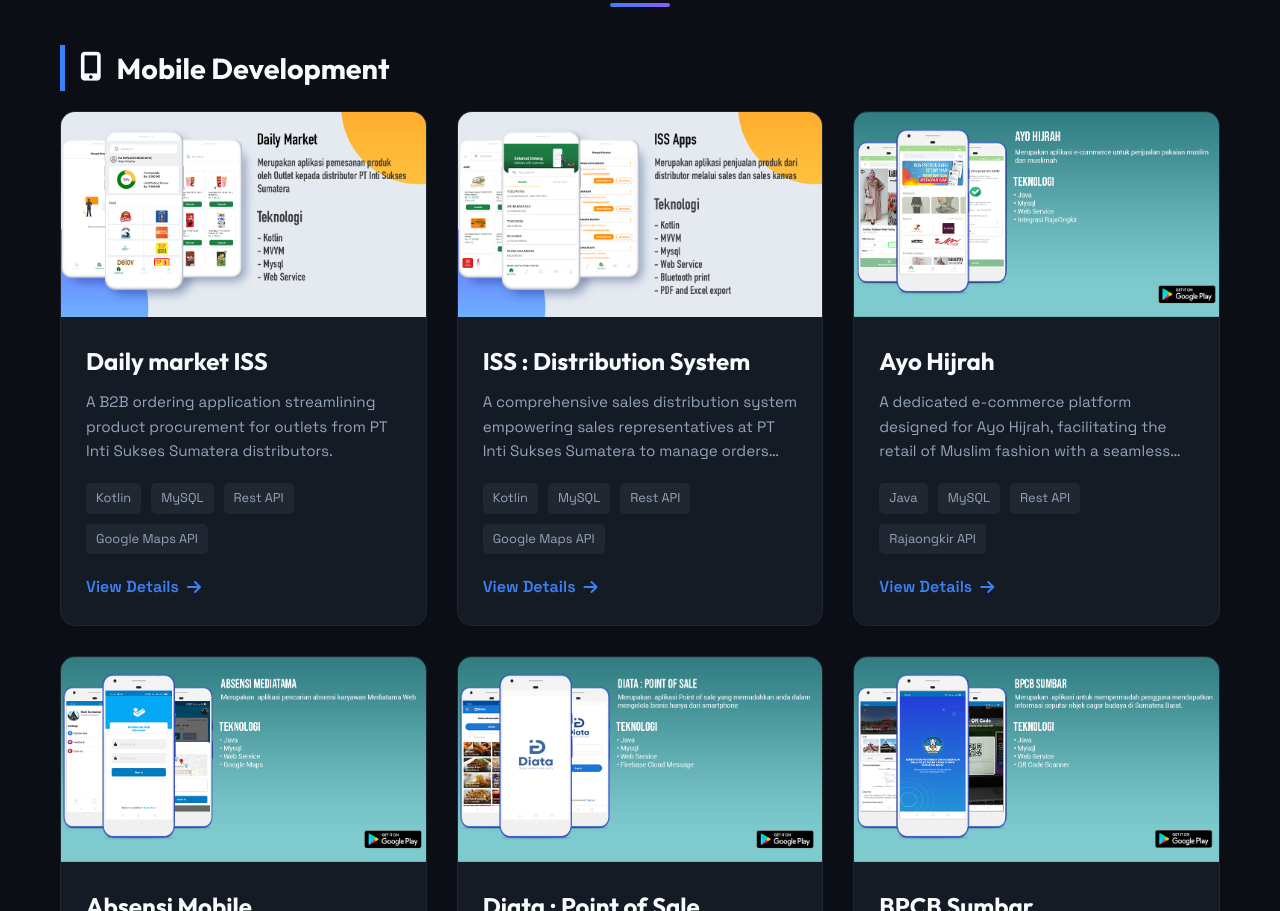
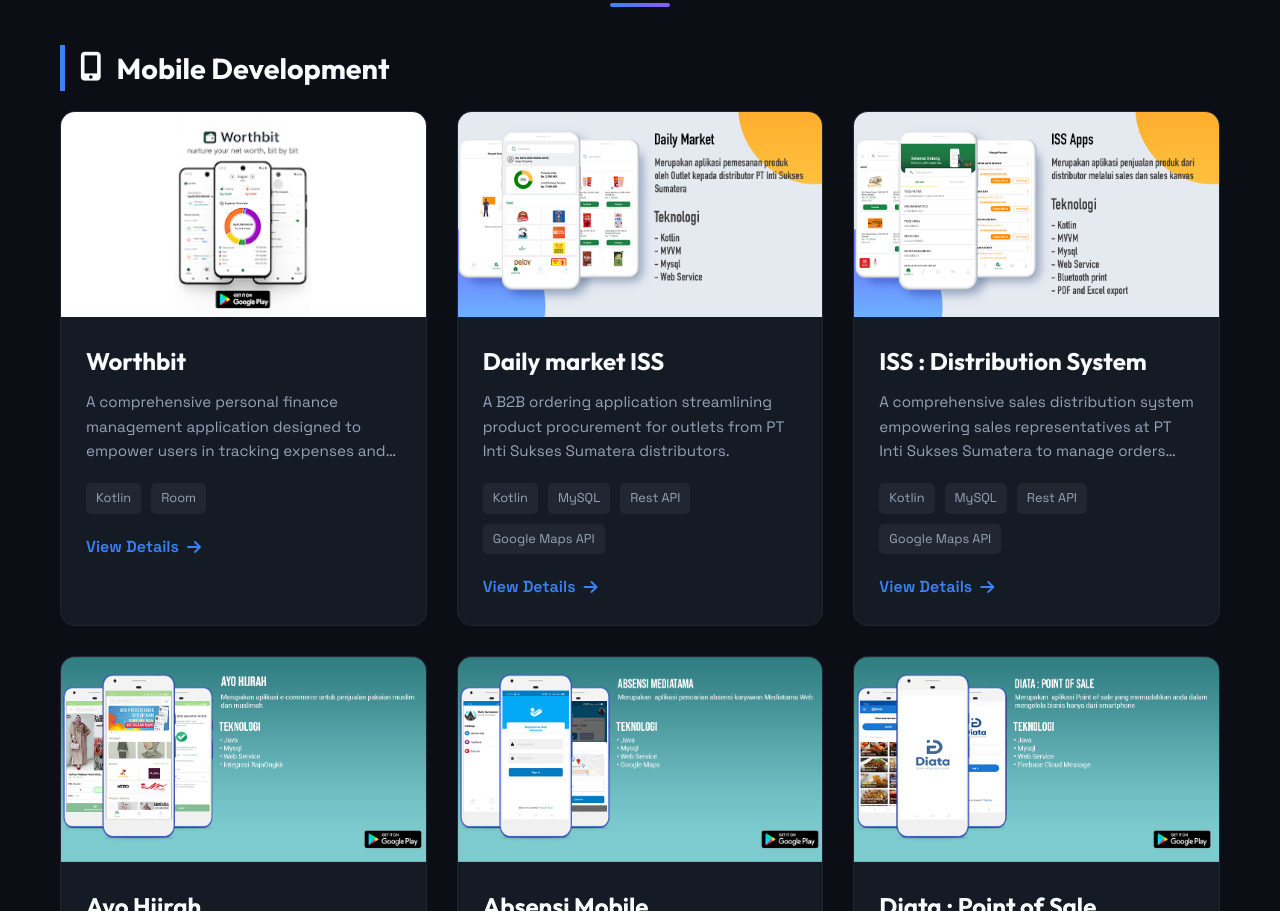
Before and after one commit to rizkikurniaa/rizkikurniaa.github.io, a plain HTML site: page index.html in a window 1280 px wide. Shown: the part 1593-2504 px from the top of the page. Drawn offline with Linux system fonts and the light colour scheme.

Commit message:
add worthbit

```diff
--- a/index.html
+++ b/index.html
@@ -107,6 +107,31 @@
             <!-- Mobile Projects -->
             <h3 class="subsection-title"><i class="fas fa-mobile-alt"></i> Mobile Development</h3>
             <div class="projects-grid">
+                <!-- Project 11 -->
+                <article class="project-card">
+                    <div class="project-image">
+                        <img src="assets/images/portfolio/mobile/worthbit.png" alt="Worthbit">
+                        <div class="project-overlay">
+                            <a href="https://play.google.com/store/apps/details?id=id.bytezilla.worthbit"
+                                class="btn-icon"><i class="fas fa-external-link-alt"></i></a>
+                            <a href="#" class="btn-icon"><i class="fab fa-github"></i></a>
+                        </div>
+                    </div>
+                    <div class="project-info">
+                        <h3>Worthbit</h3>
+                        <p>A comprehensive personal finance management application designed to empower users in tracking
+                            expenses and managing budgets effectively. Features include intuitive transaction logging,
+                            insightful spending visualization through interactive charts, and secure offline data
+                            persistence using Room database.</p>
+                        <div class="tags">
+                            <span>Kotlin</span>
+                            <span>Room</span>
+                        </div>
+                        <div class="project-links">
+                            <a href="#" class="link-text">View Details <i class="fas fa-arrow-right"></i></a>
+                        </div>
+                    </div>
+                </article>
                 <!-- Project 10 -->
                 <article class="project-card">
                     <div class="project-image">
```
Also changed, not shown: assets/images/portfolio/mobile/worthbit.png (added).
